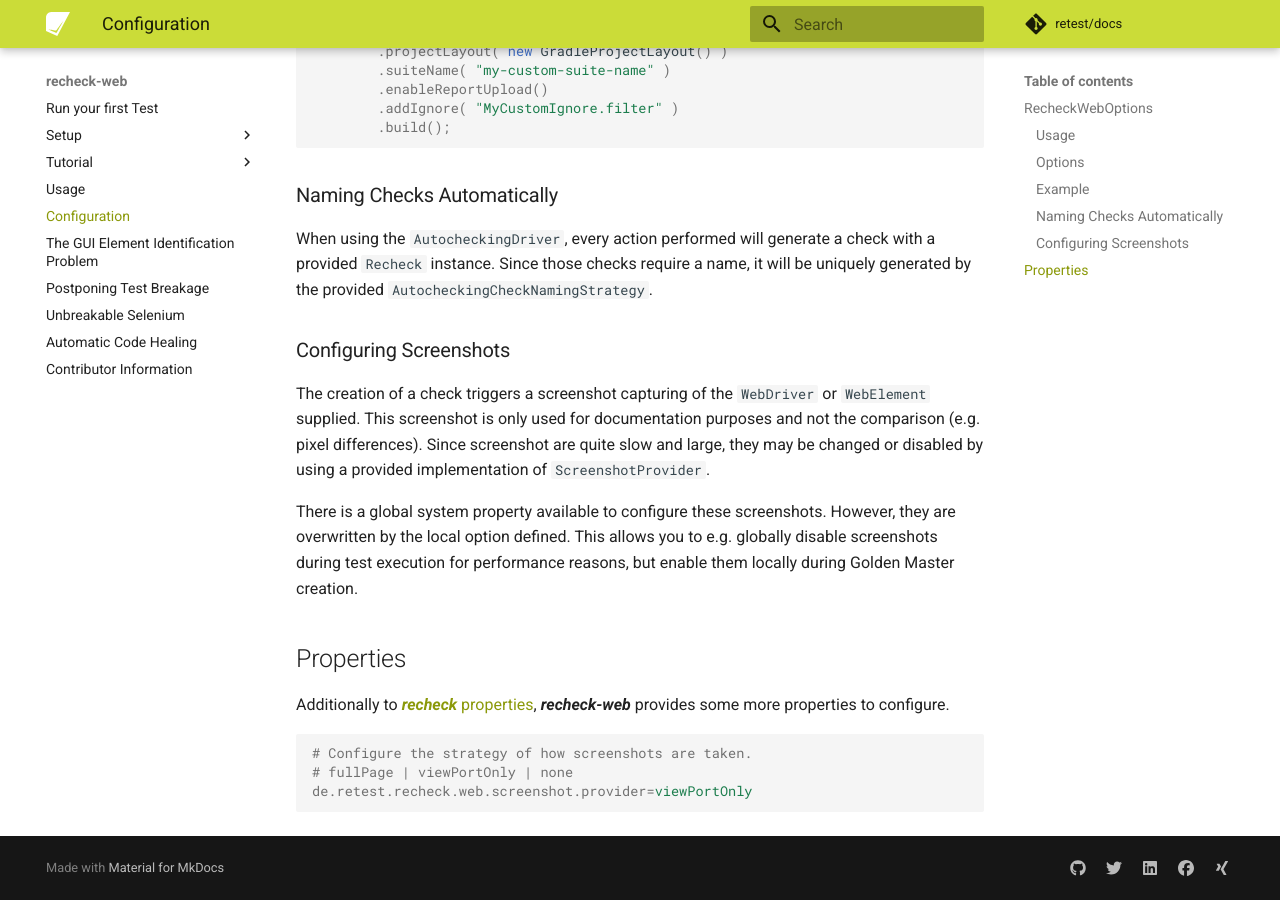
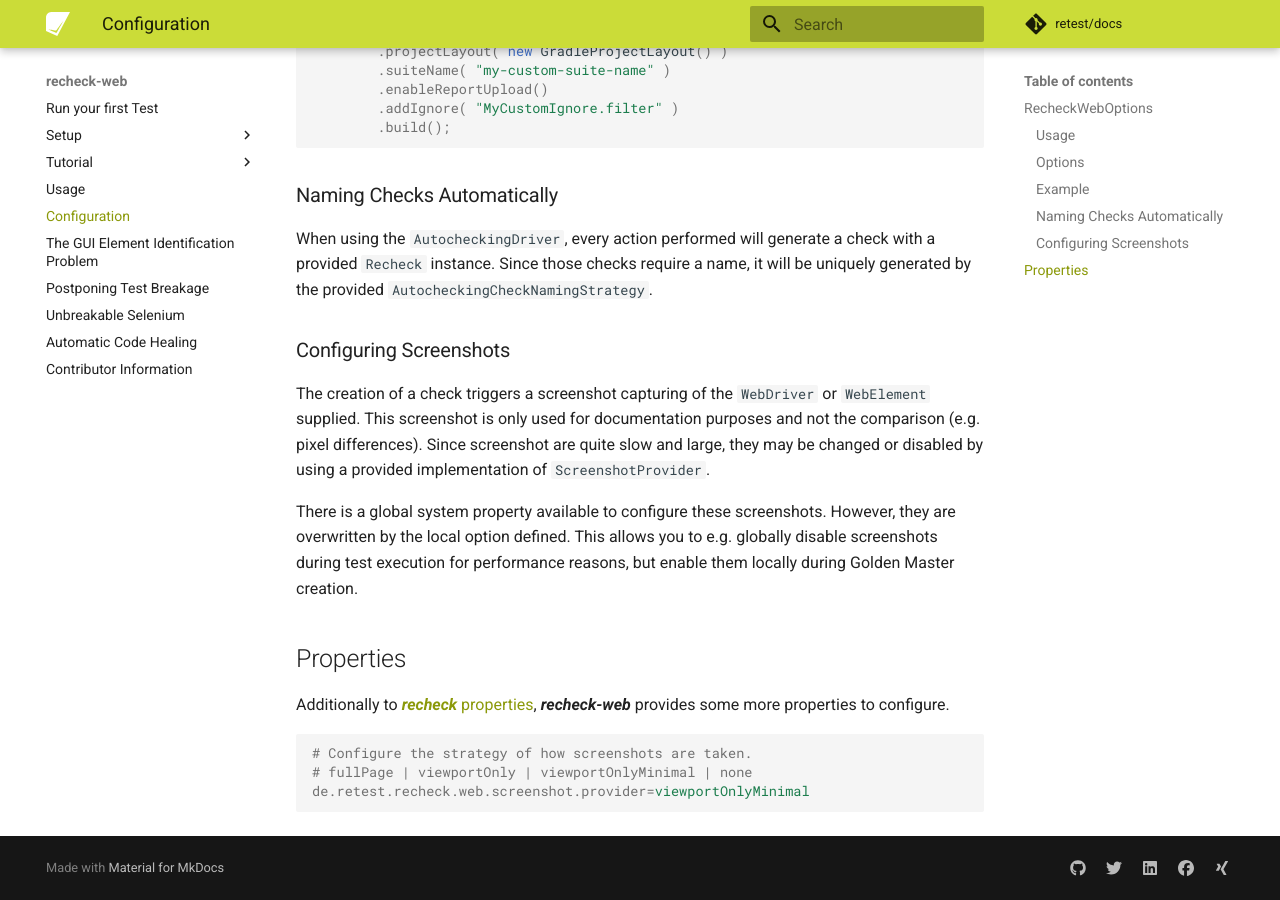
Before and after one commit to retest/docs, an MkDocs documentation site: the page built from docs/recheck-web/usage/configuration.md, in a window 1280 px wide and 900 px high, scrolled down 1447 px. Built offline with MkDocs 1.6.1 and Material for MkDocs 9.7.7, drawn with Linux system fonts in a browser that asks for light colours; comment, search, counter and statistics services are not loaded.

Commit message:
Update possible property values
See: https://github.com/retest/recheck-web/pull/540

````diff
--- a/docs/recheck-web/usage/configuration.md
+++ b/docs/recheck-web/usage/configuration.md
@@ -68,6 +68,6 @@
 
 ```properties
 # Configure the strategy of how screenshots are taken.
-# fullPage | viewPortOnly | none
-de.retest.recheck.web.screenshot.provider=viewPortOnly
+# fullPage | viewportOnly | viewportOnlyMinimal | none
+de.retest.recheck.web.screenshot.provider=viewportOnlyMinimal
 ```
````
